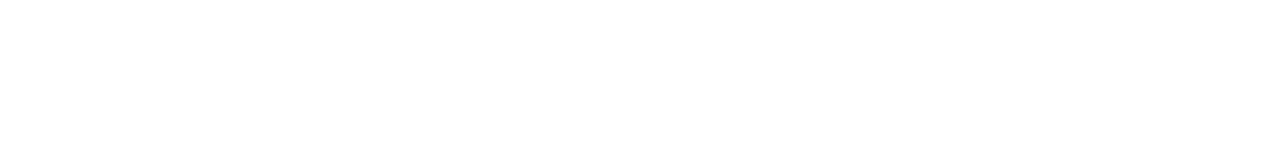
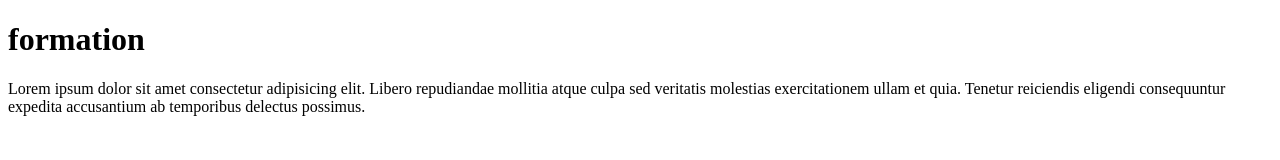
Before and after one commit to adebola456/mon-cv, a plain HTML site: page index.html in a window 1280 px wide. Drawn offline with Linux system fonts and the light colour scheme.

Commit message:
mise en place de section formation

```diff
--- a/index.html
+++ b/index.html
@@ -8,6 +8,7 @@
     <link rel="stylesheet" href="style.css">
 </head>
 <body>
-
+    <h1>formation</h1>
+    <p>Lorem ipsum dolor sit amet consectetur adipisicing elit. Libero repudiandae mollitia atque culpa sed veritatis molestias exercitationem ullam et quia. Tenetur reiciendis eligendi consequuntur expedita accusantium ab temporibus delectus possimus.</p>
 </body>
 </html>
```
